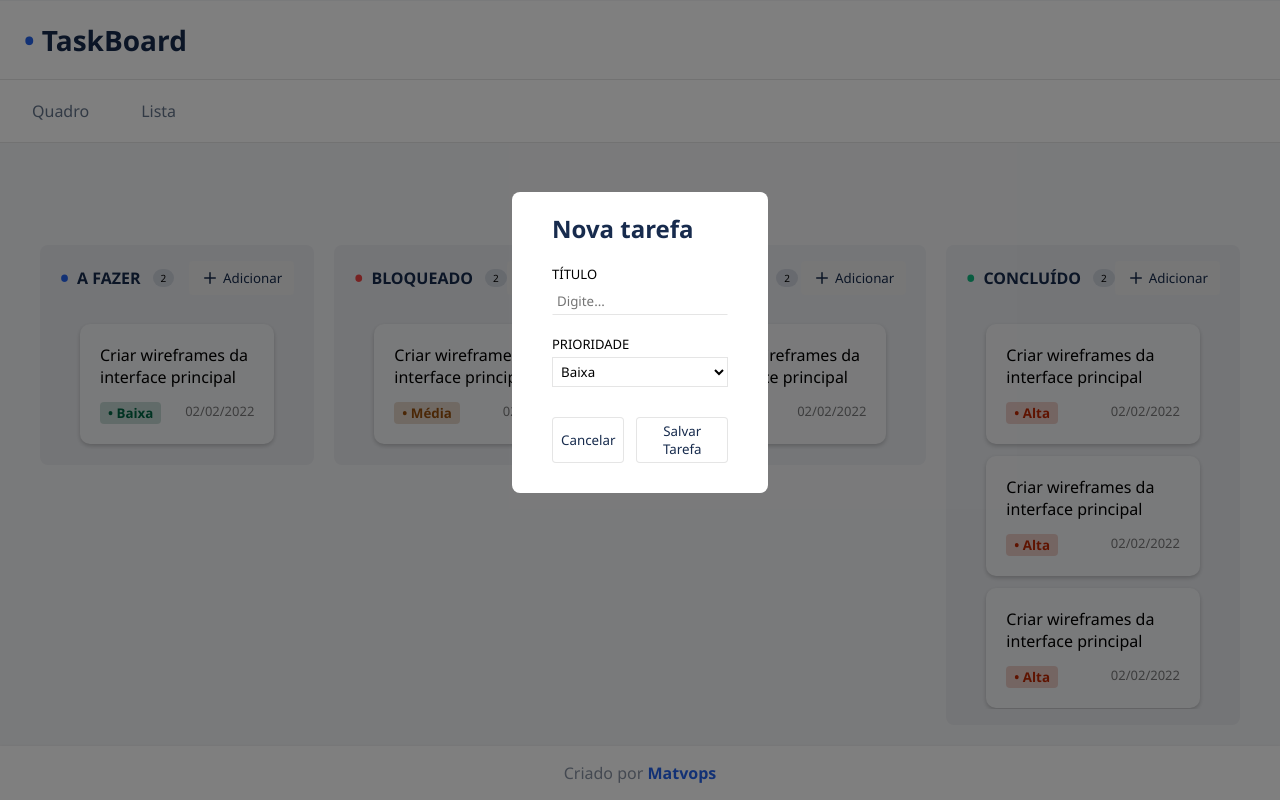
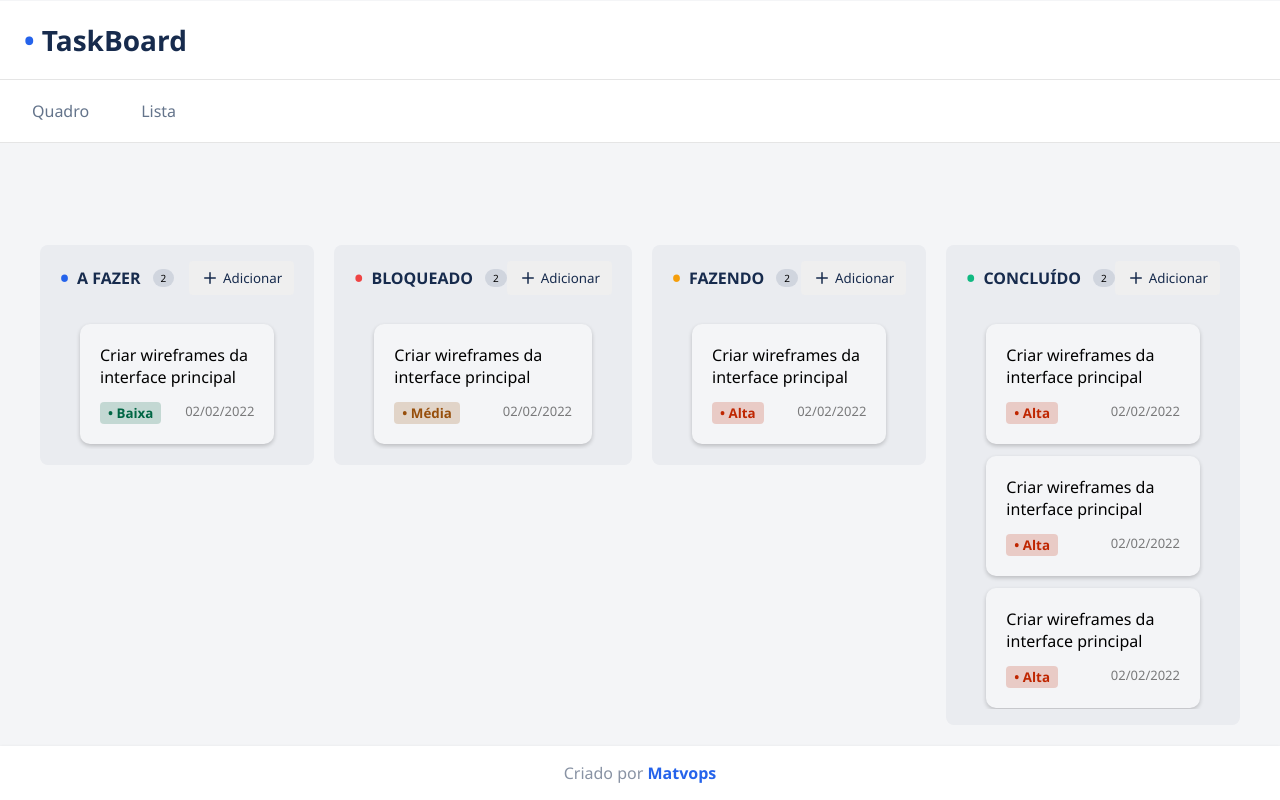
Before and after one commit to Matvops/simple-taskboard, a React (Vite) app: page / in a window 1280 px wide. Built offline with nearby package versions, Linux system fonts and the light colour scheme.

Commit message:
Fix: Corrige initial state da visibilidade do modal

```diff
--- a/src/components/Steps/index.tsx
+++ b/src/components/Steps/index.tsx
@@ -6,7 +6,7 @@ import { ModalCreateTask } from '../ModalCreateTask';
 
 export const Steps = () => {
 
-  const [visible, setVisible] = useState(true);
+  const [visible, setVisible] = useState(false);
   const { state } = useContext(TaskContext);
 
   console.log(state);
```
